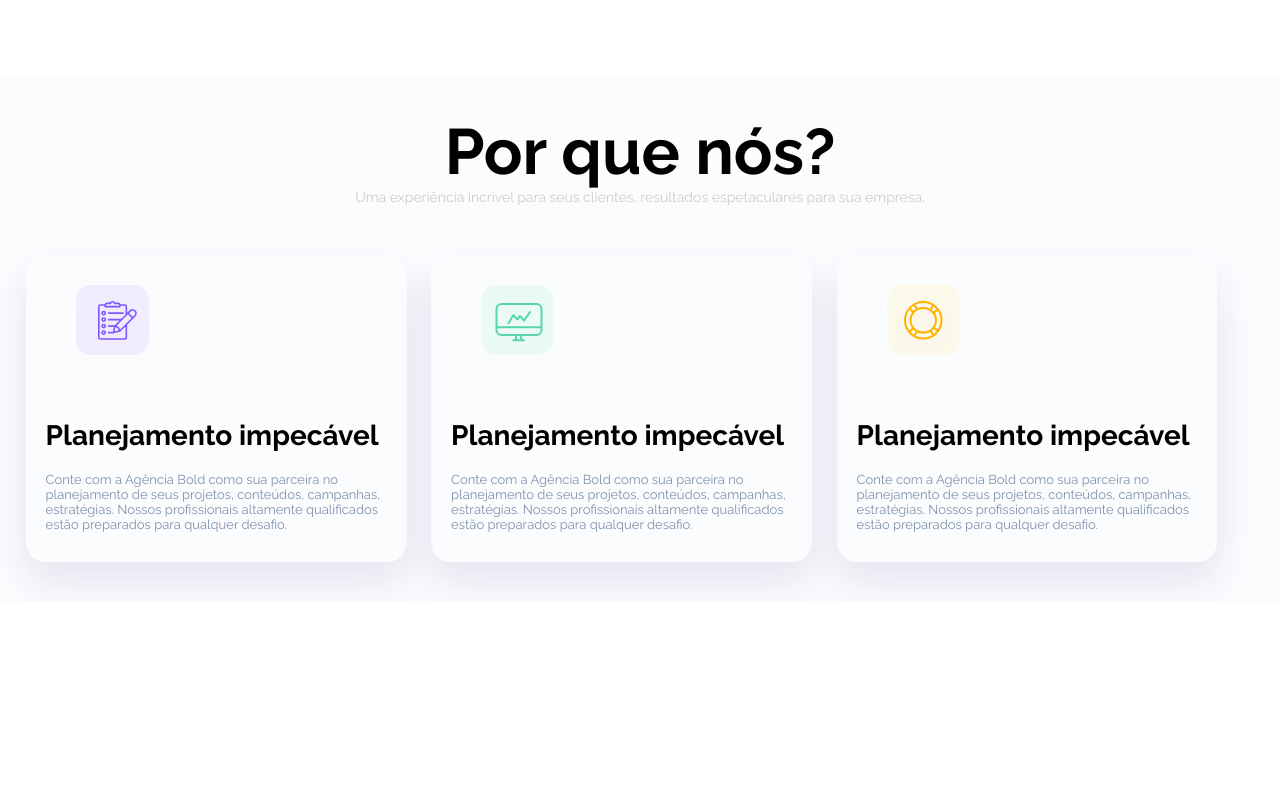
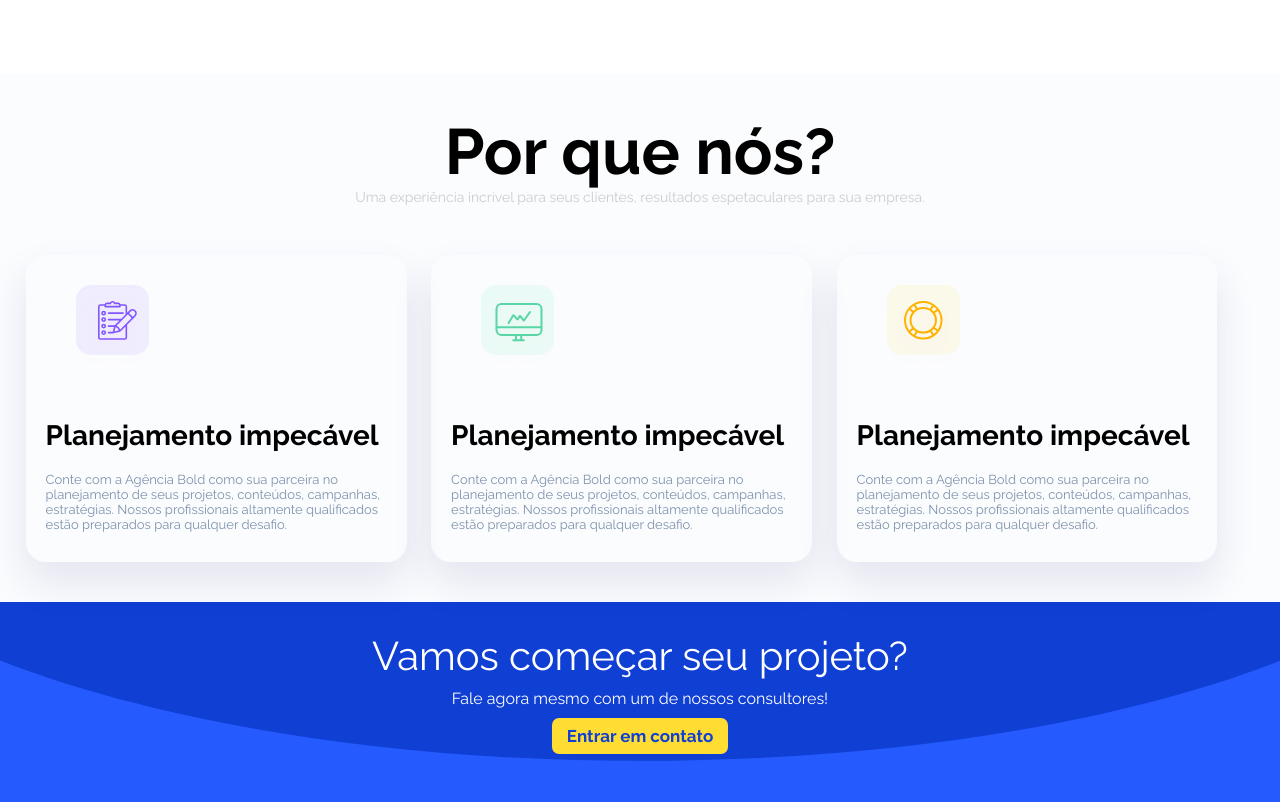
Before and after one commit to VictorFerri/ProjectFrontEndJS, a plain HTML site: page index.html in a window 1280 px wide. Shown: the part 1259-2061 px from the top of the page. Before the commit the page ends 1861 px from the top, so only its background shows below. Drawn offline with Linux system fonts and the light colour scheme.

Commit message:
Update SomaSectionCta

```diff
--- a/index.html
+++ b/index.html
@@ -80,5 +80,10 @@
             </div> <!-- differentials -->
         </div> <!-- center -->
     </section> <!-- becauseWe -->
+    <section class="cta">
+        <h2>Vamos começar seu projeto?</h2>
+        <h4>Fale agora mesmo com um de nossos consultores!</h4>
+        <a href="/contato">Entrar em contato</a>
+    </section> <!-- cta -->
 </body>
 </html>
--- a/style.css
+++ b/style.css
@@ -128,6 +128,35 @@ section.becauseWe > .center > p{
     margin-bottom: 20px;
 }
 
+section.cta{
+    background-image: url(images/banner_meio.svg);
+    padding: 20px 10px;
+    min-height: 200px;
+    background-size: cover;
+    background-position: center;
+    color: white;
+    text-align: center;
+}
+
+section.cta h2, section.cta h4{
+    font-weight: normal;
+    margin: 10px 0;
+}
+
+section.cta h2{
+    font-size: 40px;
+}
+
+section.cta a{
+    display: inline-block;
+    border-radius: 7px;
+    padding: 8px 15px;
+    font-weight: bold;
+    font-size: 17px;
+    background-color: #FFDD33;
+    text-decoration: none;
+    color: #0F3FD3;
+}
 @media screen and (max-width: 768px){
     .differentials{
         flex-wrap: wrap;
```
